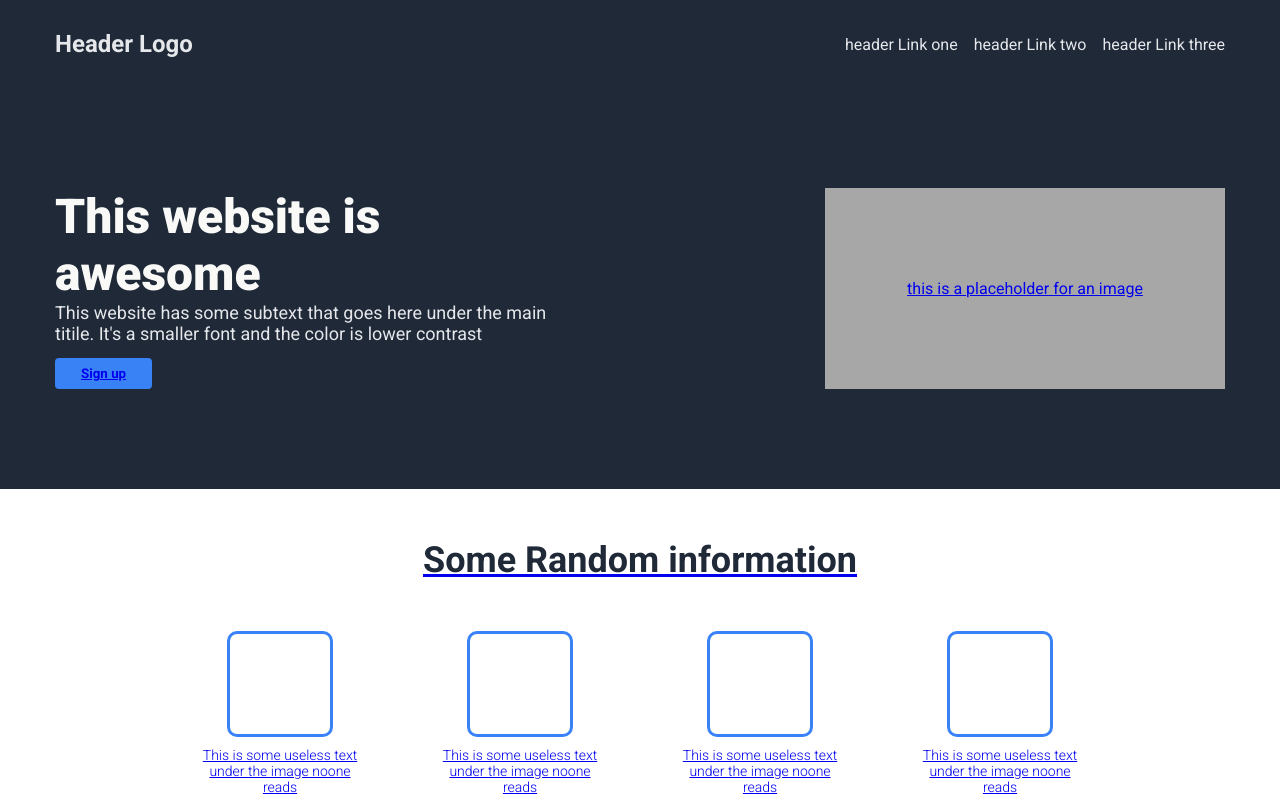
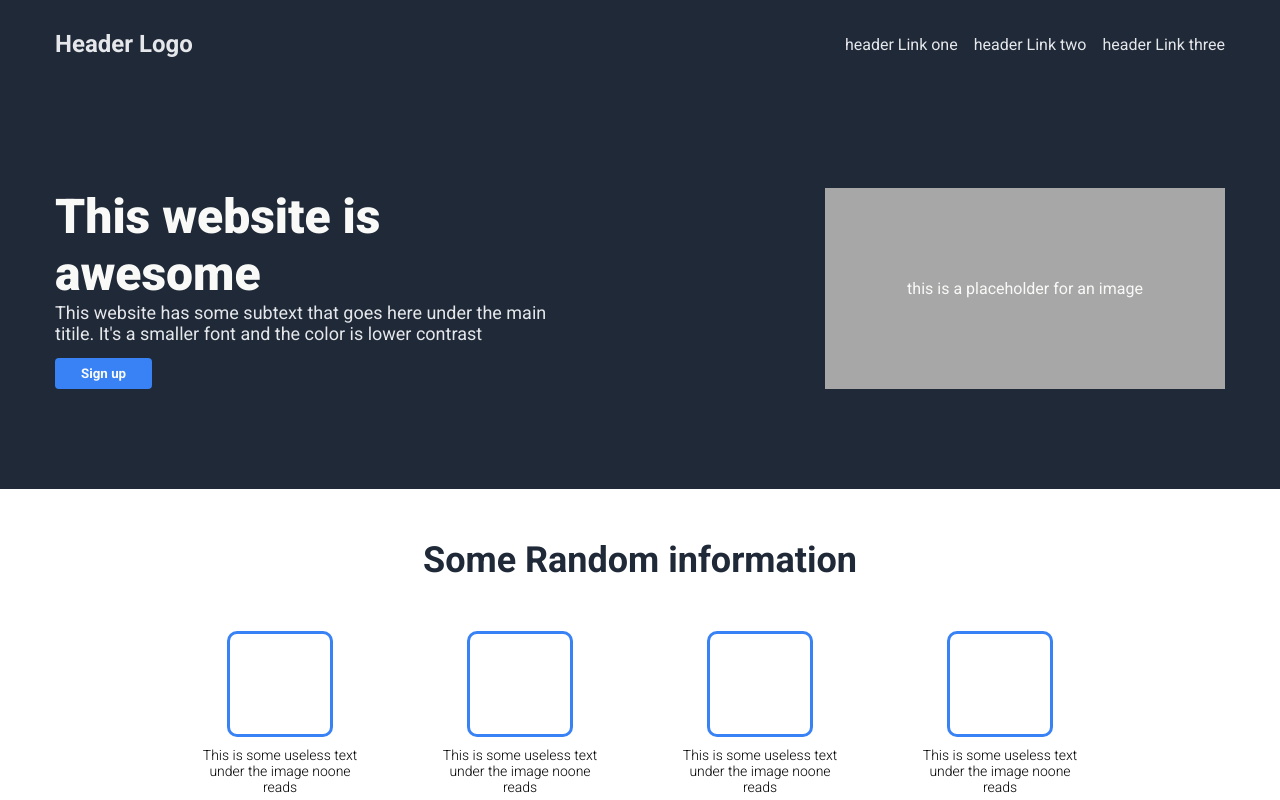
Before and after one commit to memoryIndex/flexProject, a plain HTML site: page index.html in a window 1280 px wide. Shown: the top 800 px of the page. Drawn offline with Linux system fonts and the light colour scheme.

Commit message:
Update index.html

```diff
--- a/index.html
+++ b/index.html
@@ -24,9 +24,7 @@
             <div class="d1-text-side">
                 <h3>This website is awesome</h3>
                 <p>This website has some subtext that goes here under the main titile. It's a smaller font and the color is lower contrast</p>
-                <button>
-                    <a href="https://www.youtube.com/channel/UCrGkcVK6tThRoYsCGVVK5Kw">
-                        Sign up</button>
+                <button>Sign up</button>
             </div>
             <div class="d1-image">this is a placeholder for an image</div>
         </div>
```
